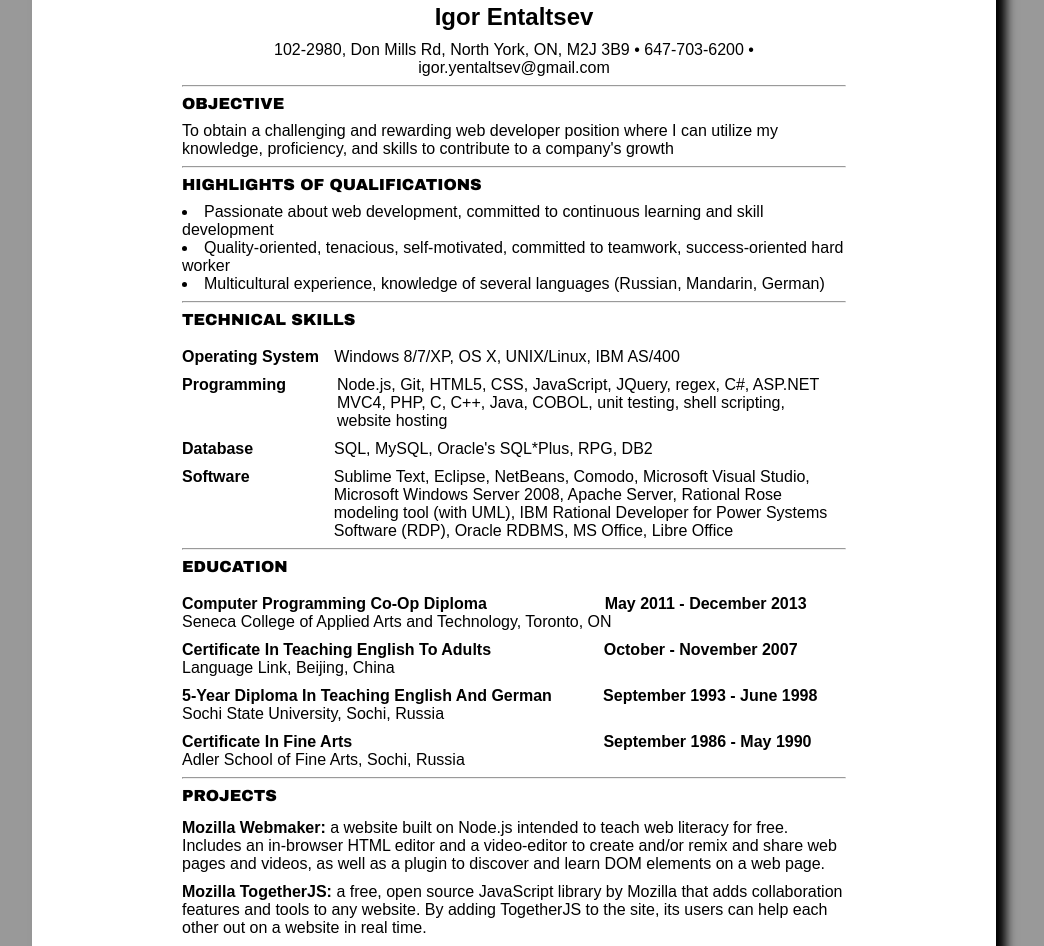
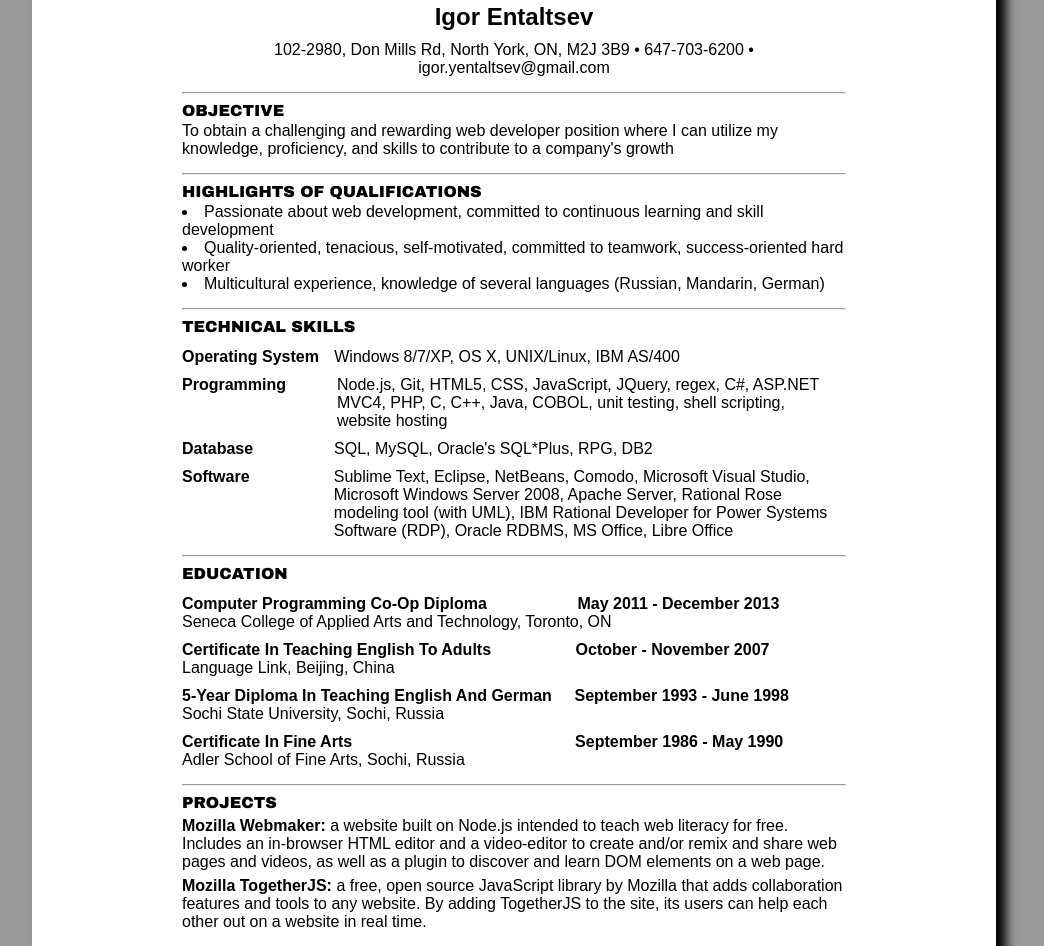
Before and after one commit to igoryen/resume, a website: page views/index.html in a window 1280 px wide. Shown: the part 123-1069 px from the top of the page, without its empty margins (126-1170 px from the left). Drawn offline with Linux system fonts and the light colour scheme.

Commit message:
Small CSS adjust and lean up

```diff
--- a/public/css/mystyle.css
+++ b/public/css/mystyle.css
@@ -3,6 +3,7 @@
 			}
 
 			body{
+				/*background-image:url("../img/desk_bgd.jpg");*/
 				background-color: #999999;
 				font-family: monospace;
 			}
@@ -56,12 +57,14 @@
 				/*font-weight: bold;*/
 				font-family: "Arial Black";
 				text-transform: uppercase;
-				padding-bottom: 10px;
+				padding-top: 7px;
+				padding-bottom: 3px;
+
 			}
 
 			.padded{
-				padding-top: 5px;
-				padding-bottom: 5px;
+				padding-top: 3px;
+				padding-bottom: 3px;*/
 			}
 
 			.photo{
@@ -99,7 +102,7 @@
 				width: 150px;
 			}
 			.wide1third{
-				width: 250px;
+				width: 300px;
 			}
 			.wide2thirds{
 				width: 450px;
```
Also changed, not shown: resume.js (+1 -22 lines), public/img/desk_bgd.jpg (added).
